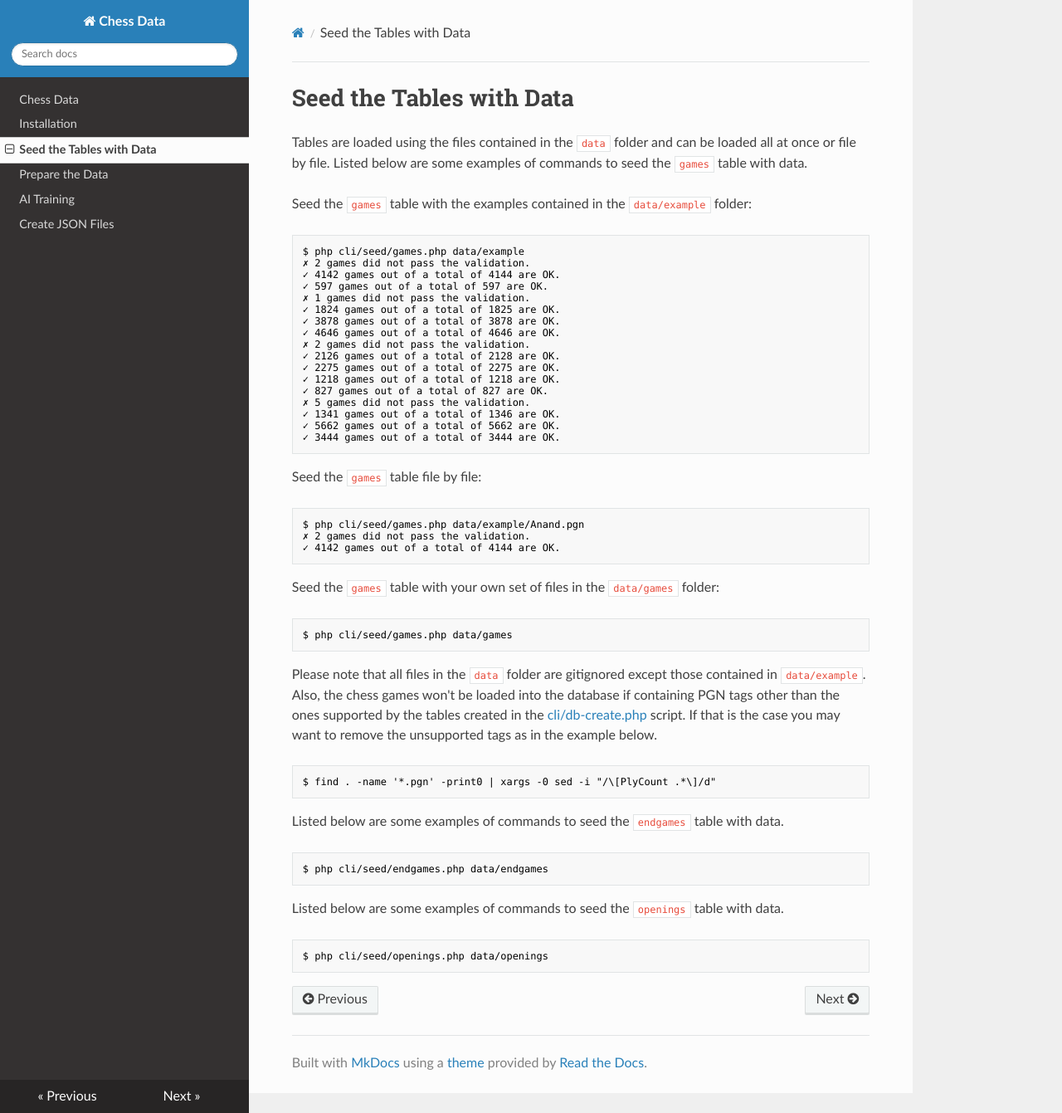
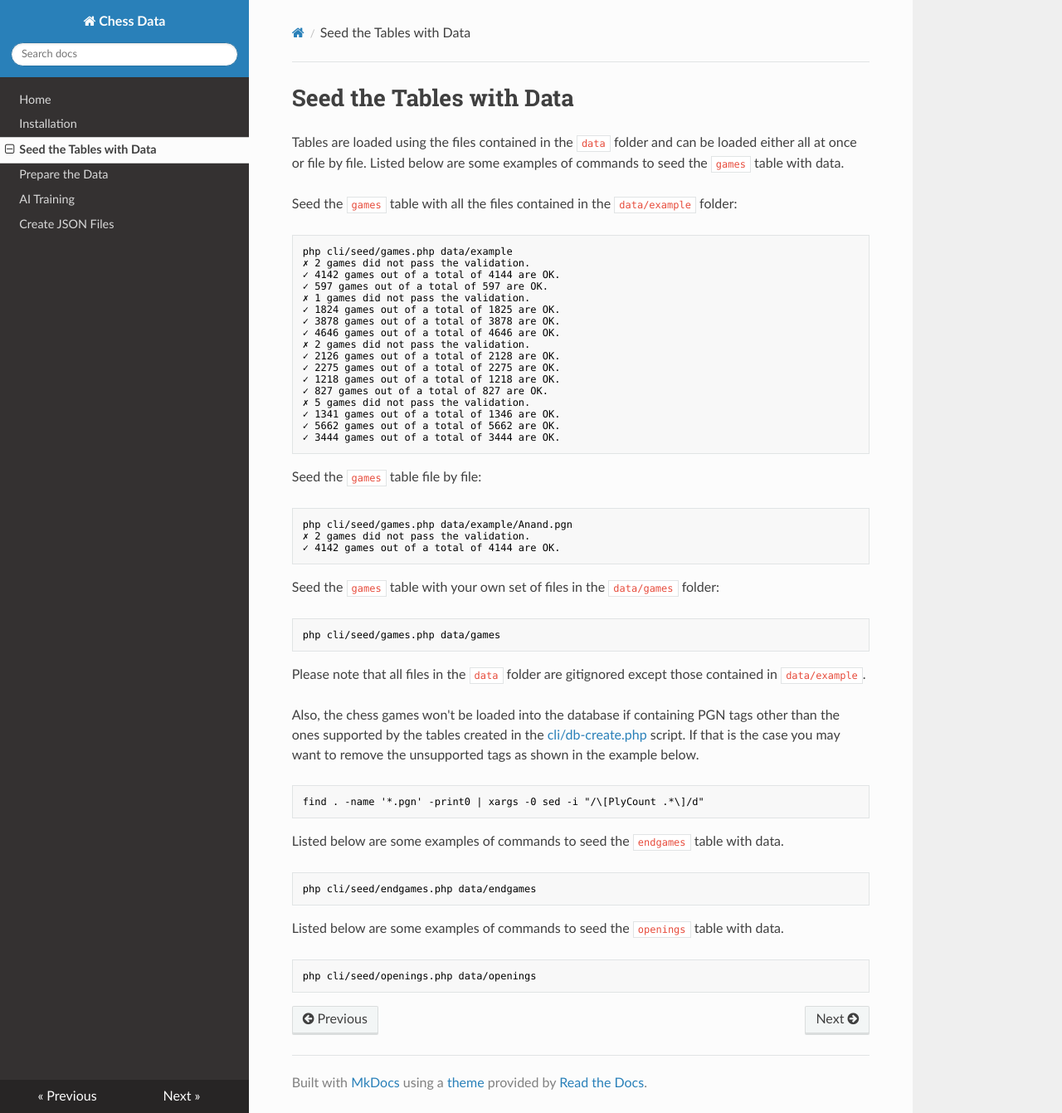
Before and after one commit to chesslablab/chess-data, an MkDocs documentation site: the page built from docs/seed-the-tables-with-data.md, in a window 1280 px wide and 1341 px high. Shown: the whole window at 83% size. Built offline with MkDocs 1.6.1, drawn with Linux system fonts in a browser that asks for light colours; nearby versions of some CDN libraries.

Commit message:
Improved the docs

````diff
--- a/docs/seed-the-tables-with-data.md
+++ b/docs/seed-the-tables-with-data.md
@@ -1,11 +1,11 @@
 # Seed the Tables with Data
 
-Tables are loaded using the files contained in the `data` folder and can be loaded all at once or file by file. Listed below are some examples of commands to seed the `games` table with data.
+Tables are loaded using the files contained in the `data` folder and can be loaded either all at once or file by file. Listed below are some examples of commands to seed the `games` table with data.
 
-Seed the `games` table with the examples contained in the `data/example` folder:
+Seed the `games` table with all the files contained in the `data/example` folder:
 
 ```text
-$ php cli/seed/games.php data/example
+php cli/seed/games.php data/example
 ✗ 2 games did not pass the validation.
 ✓ 4142 games out of a total of 4144 are OK.
 ✓ 597 games out of a total of 597 are OK.
@@ -27,7 +27,7 @@ $ php cli/seed/games.php data/example
 Seed the `games` table file by file:
 
 ```text
-$ php cli/seed/games.php data/example/Anand.pgn
+php cli/seed/games.php data/example/Anand.pgn
 ✗ 2 games did not pass the validation.
 ✓ 4142 games out of a total of 4144 are OK.
 ```
@@ -35,23 +35,25 @@ $ php cli/seed/games.php data/example/Anand.pgn
 Seed the `games` table with your own set of files in the `data/games` folder:
 
 ```text
-$ php cli/seed/games.php data/games
+php cli/seed/games.php data/games
 ```
 
-Please note that all files in the `data` folder are gitignored except those contained in `data/example`. Also, the chess games won't be loaded into the database if containing PGN tags other than the ones supported by the tables created in the [cli/db-create.php](https://github.com/chesslablab/chess-data/blob/master/cli/db-create.php) script. If that is the case you may want to remove the unsupported tags as in the example below.
+Please note that all files in the `data` folder are gitignored except those contained in `data/example`.
+
+Also, the chess games won't be loaded into the database if containing PGN tags other than the ones supported by the tables created in the [cli/db-create.php](https://github.com/chesslablab/chess-data/blob/master/cli/db-create.php) script. If that is the case you may want to remove the unsupported tags as shown in the example below.
 
 ```text
-$ find . -name '*.pgn' -print0 | xargs -0 sed -i "/\[PlyCount .*\]/d"
+find . -name '*.pgn' -print0 | xargs -0 sed -i "/\[PlyCount .*\]/d"
 ```
 
 Listed below are some examples of commands to seed the `endgames` table with data.
 
 ```text
-$ php cli/seed/endgames.php data/endgames
+php cli/seed/endgames.php data/endgames
 ```
 
 Listed below are some examples of commands to seed the `openings` table with data.
 
 ```text
-$ php cli/seed/openings.php data/openings
+php cli/seed/openings.php data/openings
 ```
--- a/mkdocs.yml
+++ b/mkdocs.yml
@@ -1,6 +1,6 @@
 site_name: Chess Data
 nav:
-  - Chess Data: index.md
+  - Home: index.md
   - Installation: installation.md
   - Seed the Tables with Data: seed-the-tables-with-data.md
   - Prepare the Data: prepare-the-data.md
````
Also changed, not shown: CONTRIBUTING.md (+0 -6 lines), README.md (+11 -4 lines), docs/ai-training.md (+1 -1 lines), docs/create-json-files.md (+8 -8 lines), docs/index.md (+4 -1 lines), docs/prepare-the-data.md (+2 -2 lines), 1 other file.
